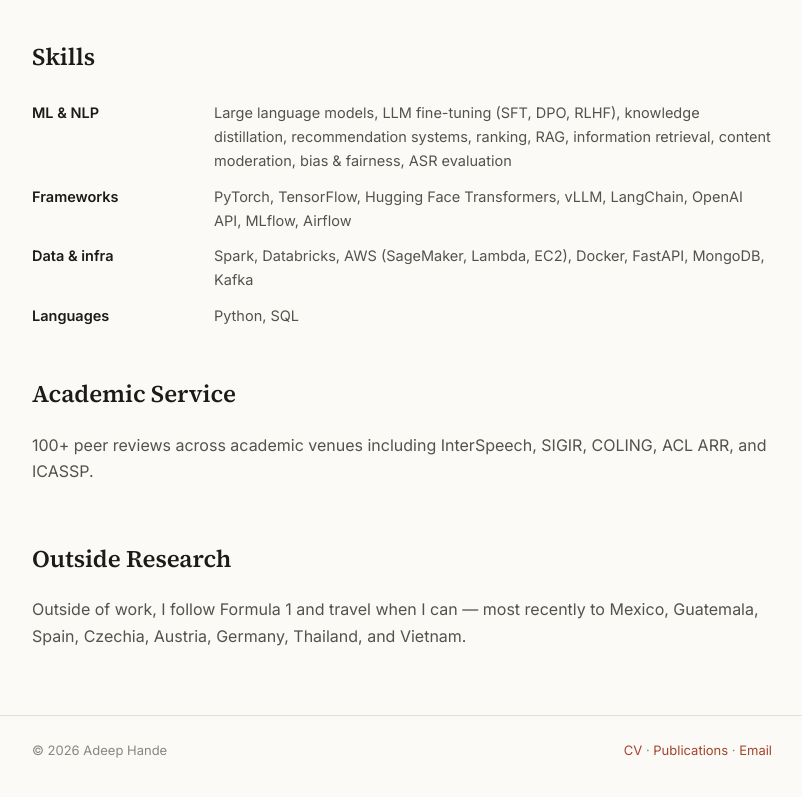
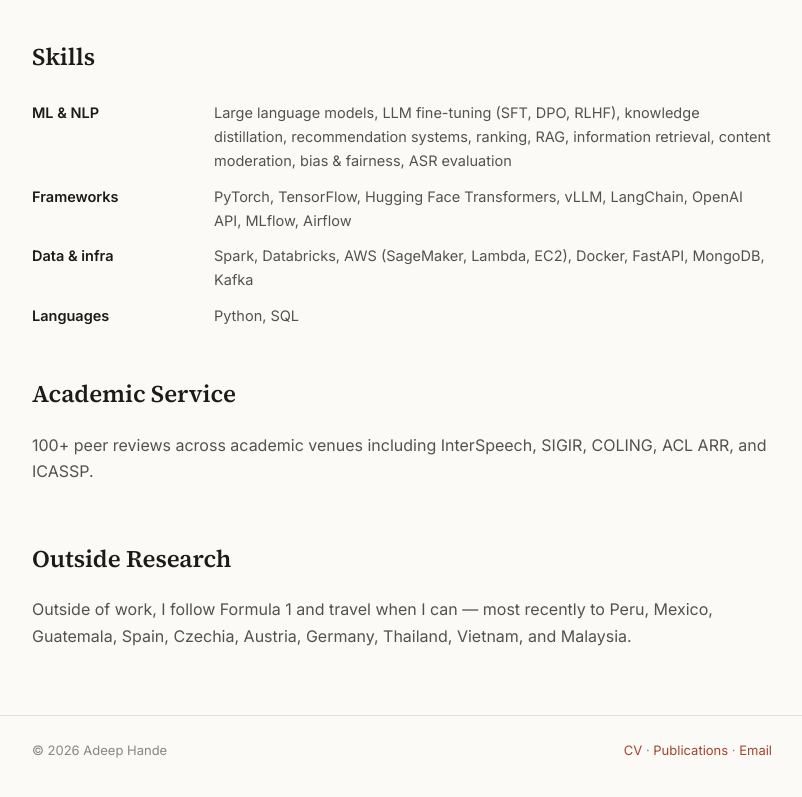
Before and after one commit to adeepH-zz/adeepH-zz.github.io, a plain HTML site: page index.html in a window 1280 px wide. Shown: the part 3044-3841 px from the top of the page, without its empty margins (238-1040 px from the left). Drawn offline with Linux system fonts and the light colour scheme.

Commit message:
Add Peru and Malaysia to travel list
Co-Authored-By: Claude Opus 5.5 <noreply@anthropic.com>

```diff
--- a/index.html
+++ b/index.html
@@ -193,7 +193,7 @@
 
   <section id="outside">
     <h2>Outside Research</h2>
-    <p>Outside of work, I follow Formula&nbsp;1 and travel when I can &mdash; most recently to Mexico, Guatemala, Spain, Czechia, Austria, Germany, Thailand, and Vietnam.</p>
+    <p>Outside of work, I follow Formula&nbsp;1 and travel when I can &mdash; most recently to Peru, Mexico, Guatemala, Spain, Czechia, Austria, Germany, Thailand, Vietnam, and Malaysia.</p>
   </section>
 
 </main>
```
